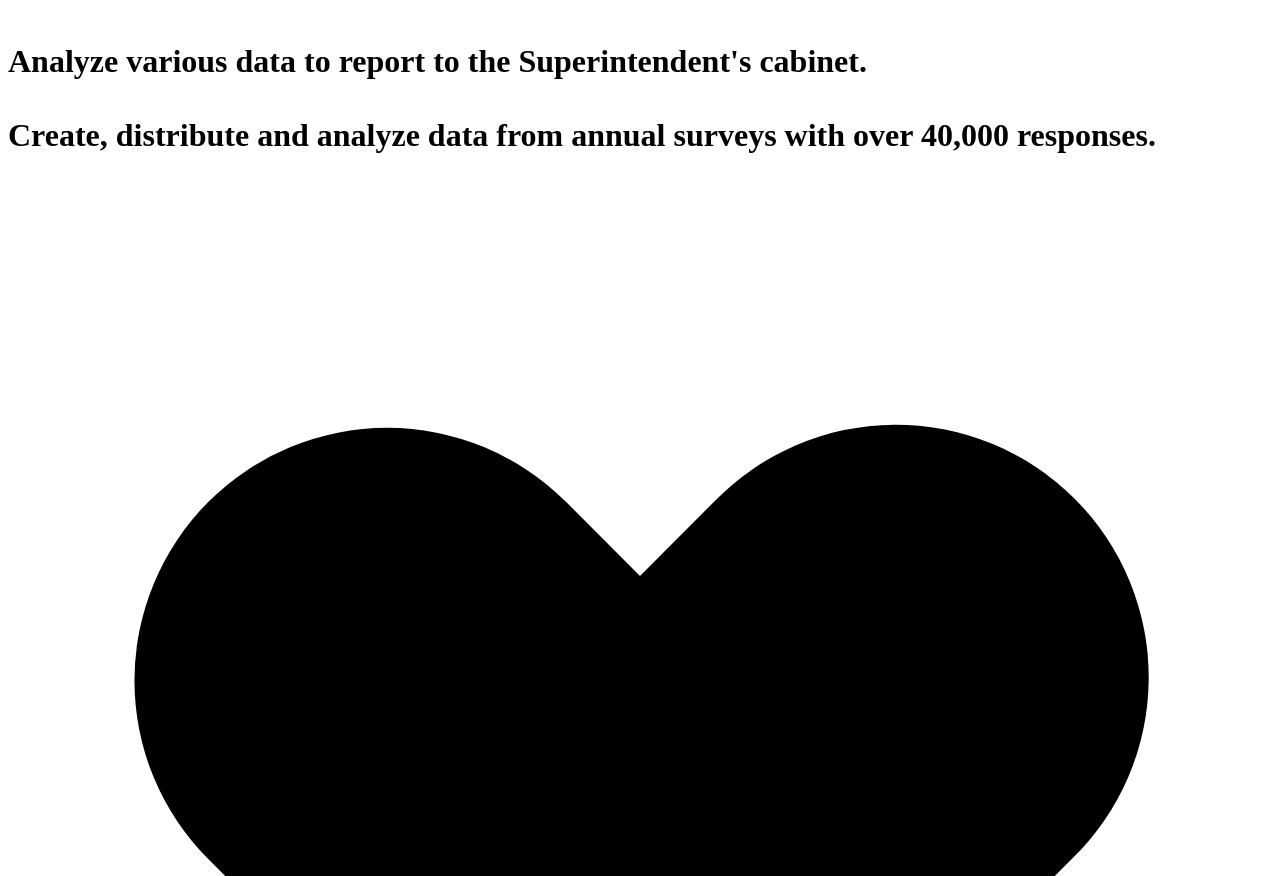
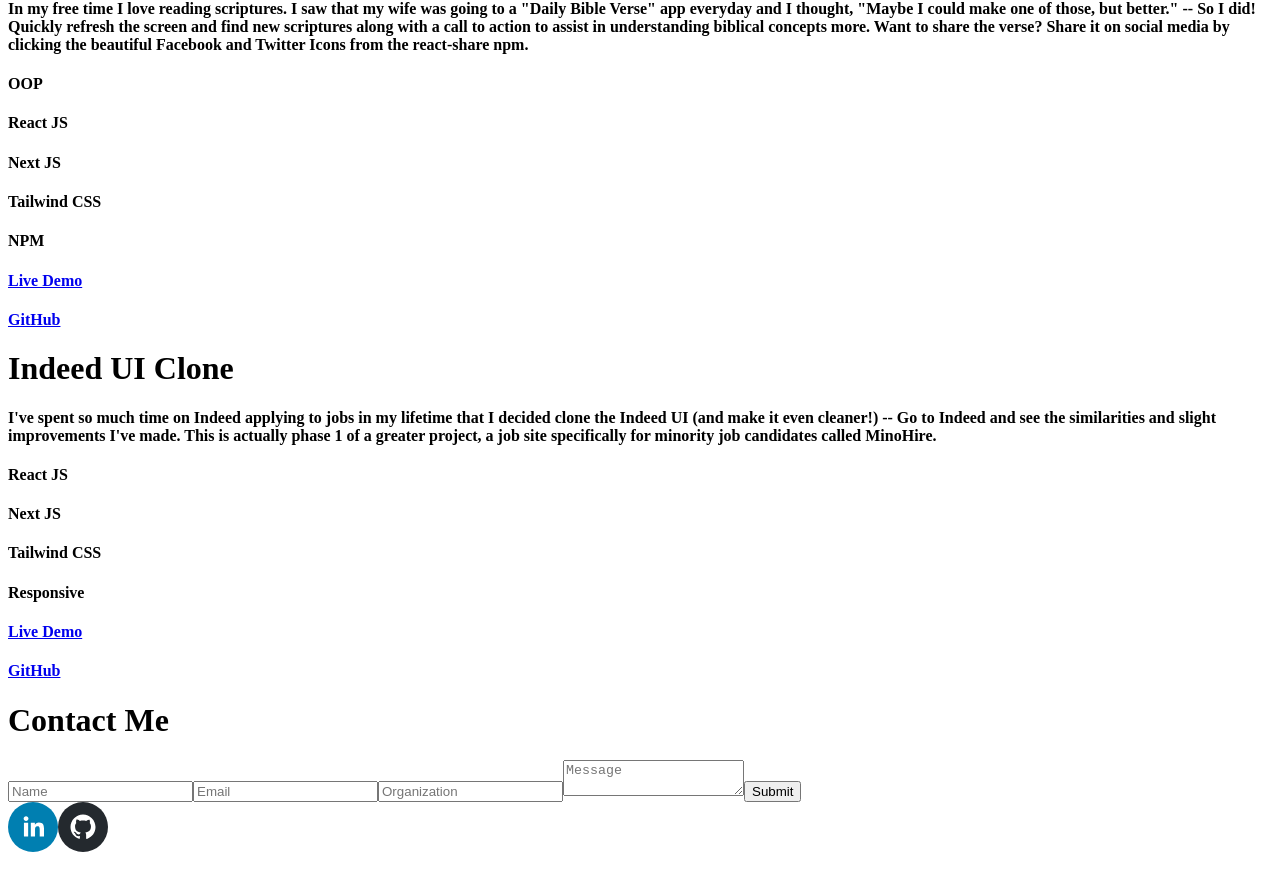
Before and after one commit to rhomanjames/Rhoman, a Next.js app: page / in a window 1280 px wide. Shown: the part 6974-7850 px from the top of the page. Built offline with nearby package versions, Linux system fonts and the light colour scheme.

Commit message:
UI cleaned up

```diff
--- a/components/AboutMe.js
+++ b/components/AboutMe.js
@@ -11,7 +11,7 @@ function AboutMe() {
                 <div>
                     <Image src="https://centrecolonels.com/images/2018/7/24//rhoman_james_mtrack_2017_18.jpg?"
                     alt="Picture of the author"
-                    className="rounded-full"
+                    className="rounded-lg"
                     height={52.5}
                     width={38}/>
                 </div>
@@ -25,11 +25,6 @@ function AboutMe() {
                 <div className="flex mb-4 lg:p-0 p-4 space-y-4 flex-col text-left">
                     <h1 id="text" className="text-md md:text-lg lg:text-xl font-bold">My name is Rhoman James and I'm a web developer and community liaison at Fayette County Public Schools in KY. <br /> <br /> I love front-end web development and I really enjoy creating modern, engaging websites with a pleasant user experience.</h1>
                 </div>
-                {/*Buttons*/}
-                <div id="resume"  className="w-full mt-4 flex align-right">
-                    <HeartIcon className="h-6 text-gray-300 cursor-pointer hover:text-red-500 flex align-right hover:scale-110 transition" /><div className="text-gray-600">1.2k+</div>
-
-                </div>
             </div>
         </div>
 
--- a/components/Contact.js
+++ b/components/Contact.js
@@ -1,6 +1,7 @@
 import React from 'react'
 import Image from 'next/image'
 import { HeartIcon, MailIcon } from '@heroicons/react/solid'
+import { SocialIcon } from 'react-social-icons';
 
 
 function Contact() {
@@ -20,10 +21,11 @@ function Contact() {
                     <input type="text" placeholder="Email" className="border-2 p-2"/>
                     <input type="text" placeholder="Organization" className="border-2 p-2"/>
                     <textarea type="text" placeholder="Message" className="border-2 p-2"/>
-                    <button  className="bg-blue-400 p-2">Submit</button>
+                    <input type="submit" className="bg-blue-400 text-white border-2 p-2 cursor-pointer" />
                 </div>
                 {/*Buttons*/}
-
+                <SocialIcon className="m-2 animate-bounce transition" url="https://www.linkedin.com/in/rhoman-james-b39383216/" />
+                <SocialIcon className="m-2 delay-1000 transition" url="https://github.com/rhomanjames" />
             </div>
         </div>
 
--- a/components/Header.js
+++ b/components/Header.js
@@ -1,5 +1,6 @@
 import React from 'react'
 import { HomeIcon, UserIcon, DocumentTextIcon, CollectionIcon, MailIcon } from '@heroicons/react/solid'
+import { SocialIcon } from 'react-social-icons';
 
 
 function Header() {
--- a/components/Projects.js
+++ b/components/Projects.js
@@ -4,6 +4,10 @@ import { HeartIcon, MailIcon } from '@heroicons/react/solid'
 
 
 function Projects() {
+    function Like(clicked_id)
+    {
+        document.clicked_id.style.color = 'red';
+    }
     return (
         <div className="w-full flex-col med:flex-row items-center align-center">
              {/*Image and title*/}
@@ -103,11 +107,7 @@ function Projects() {
                     </div>
                 </div>
 
-                {/*Buttons*/}
-                <div className="w-full mt-4 flex align-right">
-                    <HeartIcon className="h-6 text-gray-300 cursor-pointer hover:text-red-500 flex align-right hover:scale-110 transition" /><div className="text-gray-600">1.8k+</div>
 
-                </div>
             </div>
         </div>
 
--- a/components/Resume.js
+++ b/components/Resume.js
@@ -21,10 +21,6 @@ function Resume() {
                     <p id="text" className="text-sm md:text-md italic"> Fayette County Public Schools<br /> March 2020 - Present </p>
                     <h1 id="text" className="text-md md:text-lg font-semibold">Create web applications to promote districtwide initiatives.<br /> <br /> Create a mobile application in partnership with the Lexington Health Department to keep stakeholders informed on the current number of COVID-19 cases in the district. <br /> <br /> Analyze various data to report to the Superintendent's cabinet. <br /> <br /> Create, distribute and analyze data from annual surveys with over 40,000 responses. <br /> </h1>
                 </div>
-                {/*Buttons*/}
-                <div className="w-full flex align-right">
-                    <HeartIcon id="projects"  className="h-6 text-gray-300 cursor-pointer hover:text-red-500 flex align-right hover:scale-110 transition" /><div className="text-gray-600">1.4k+</div>
-                </div>
             </div>
         </div>
 
--- a/package.json
+++ b/package.json
@@ -10,7 +10,8 @@
     "next": "latest",
     "react": "^17.0.2",
     "react-dom": "^17.0.2",
-    "react-share": "^4.4.0"
+    "react-share": "^4.4.0",
+    "react-social-icons": "^5.5.1"
   },
   "devDependencies": {
     "autoprefixer": "^10.2.6",
```
Also changed, not shown: 1 other file (tests, documents, lock files or other folders).
